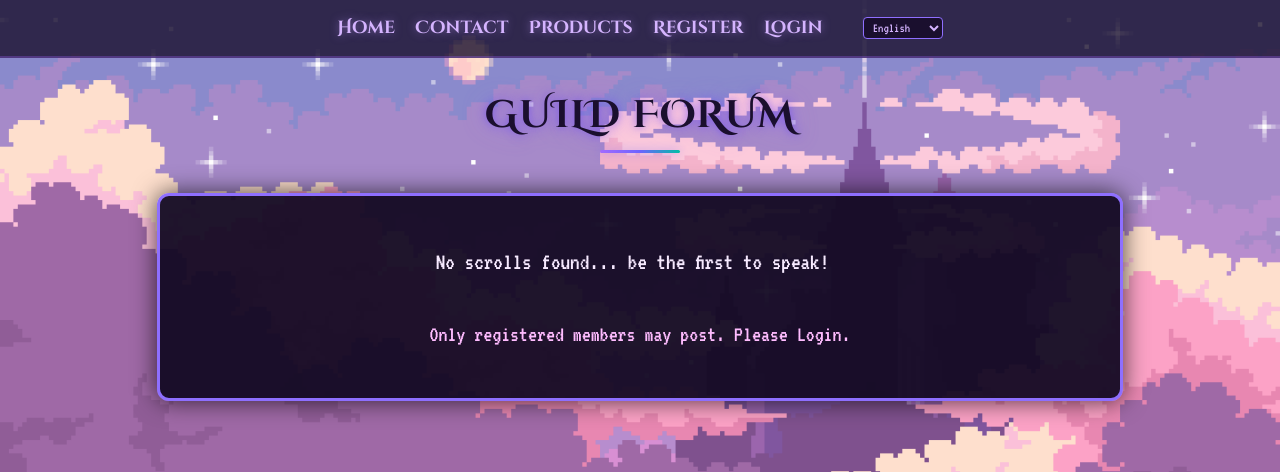
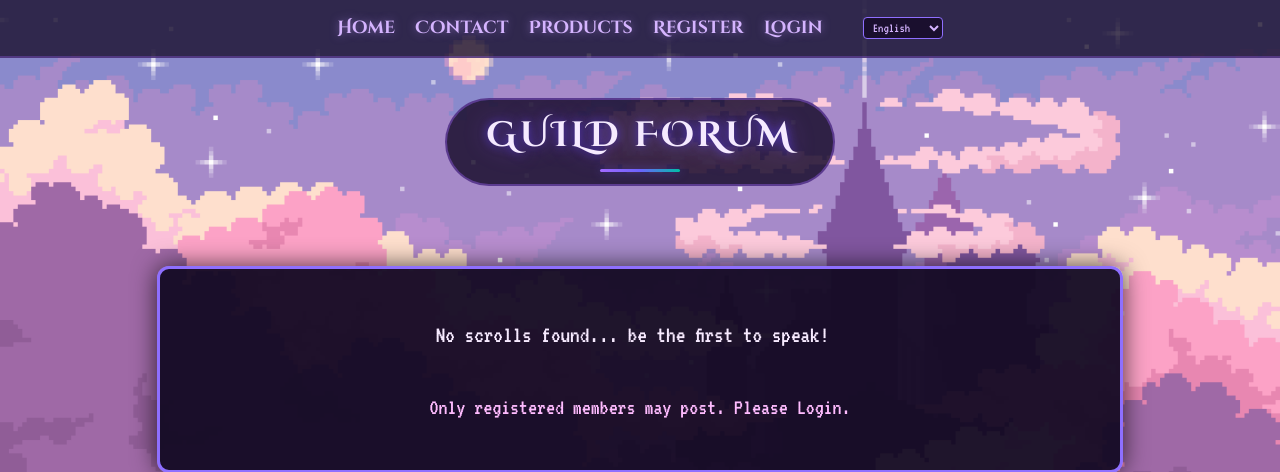
Before and after one commit to PaiLa702/MyReport2025-2026, a PHP site: page /Forum.php in a window 1280 px wide. Shown: the top 472 px of the page. Run offline with PHP 8.4, Linux system fonts and the light colour scheme; data comes from the database, SQL or seed files in the repository; data that the repository does not hold is empty.

Commit message:
final touches

```diff
--- a/Webshop 2025-26/Admin.php
+++ b/Webshop 2025-26/Admin.php
@@ -26,7 +26,7 @@ if ($_SERVER["REQUEST_METHOD"] === "POST") {
     // File upload
     if (isset($_FILES['imageFile']) && $_FILES['imageFile']['error'] === UPLOAD_ERR_OK) {
         $allowedTypes = ['image/png' => 'png', 'image/jpeg' => 'jpg'];
-        $maxSize = 5 * 1024 * 1024; // 5MB
+        $maxSize = 5 * 1024 * 1024; //5MB
 
         $uploadDir = __DIR__ . '/Pictures';
         $fileTmp = $_FILES['imageFile']['tmp_name'];
--- a/Webshop 2025-26/Forum.css
+++ b/Webshop 2025-26/Forum.css
@@ -77,3 +77,22 @@
     background: #fff;
     transform: translateY(-2px);
 }
+
+
+.cart-title {
+    font-family: 'Cinzel Decorative', cursive;
+    display: inline-block;
+    padding: 12px 40px;
+    margin: 40px auto;
+
+
+    background: rgba(26, 15, 46, 0.85);
+    border: 2px solid rgba(160, 100, 255, 0.4);
+    border-radius: 50px;
+
+    color: #f5eaff !important;
+    text-shadow: 0 0 15px rgba(166, 120, 255, 0.6);
+    text-transform: uppercase;
+    letter-spacing: 3px;
+    font-size: 2.2rem;
+}
--- a/Webshop 2025-26/Products.php
+++ b/Webshop 2025-26/Products.php
@@ -58,7 +58,7 @@
                 //If logged in but user is Admin disable purchasing
                 elseif ($_SESSION["UserLogged"] && $_SESSION["UserType"] === "Admin") :
                 ?>
-                <p style="font-size: 0.7rem; color: #ffbcff; margin-bottom: 15px;">
+                <p style="font-size: 1rem; color: #ffbcff; margin-bottom: 15px;">
                      <?= $arrayOfTranslations["AdminPurchaseDisabled"]?>
                 </p>
 
@@ -66,7 +66,7 @@
                 //Otherwise user is not logged in
                 else:
                 ?>
-                <p style="font-size: 0.7rem; color: #ffbcff; margin-top: 10px;">
+                <p style="font-size: 1rem; color: #ffbcff; margin-top: 10px;">
                     <?= $arrayOfTranslations["LoginToPurchase"] ?? "Login to Purchase" ?>
                 </p>
                 <?php endif; ?>
```
Also changed, not shown: Webshop 2025-26/Products.css (+19 -0 lines).
